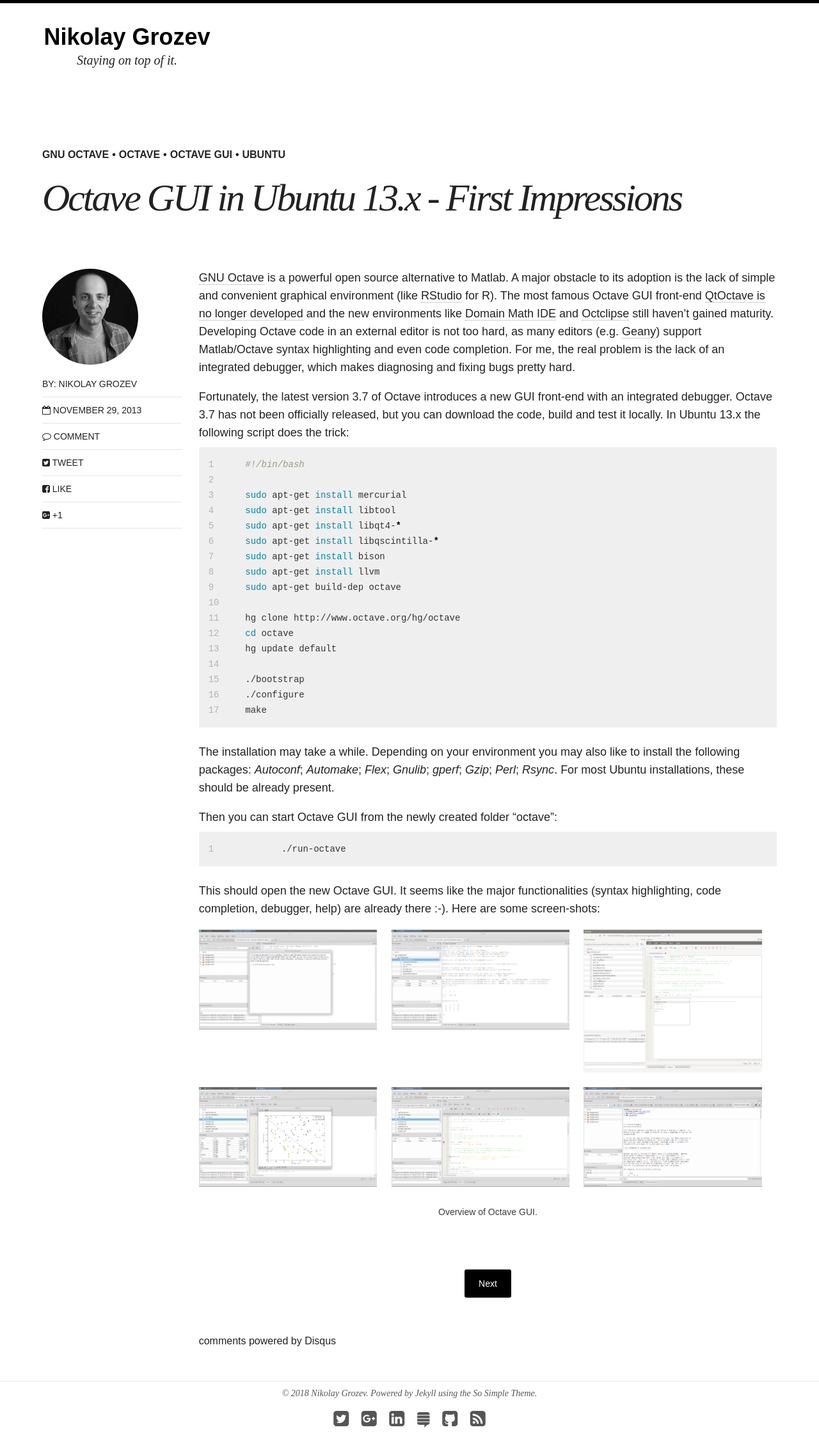
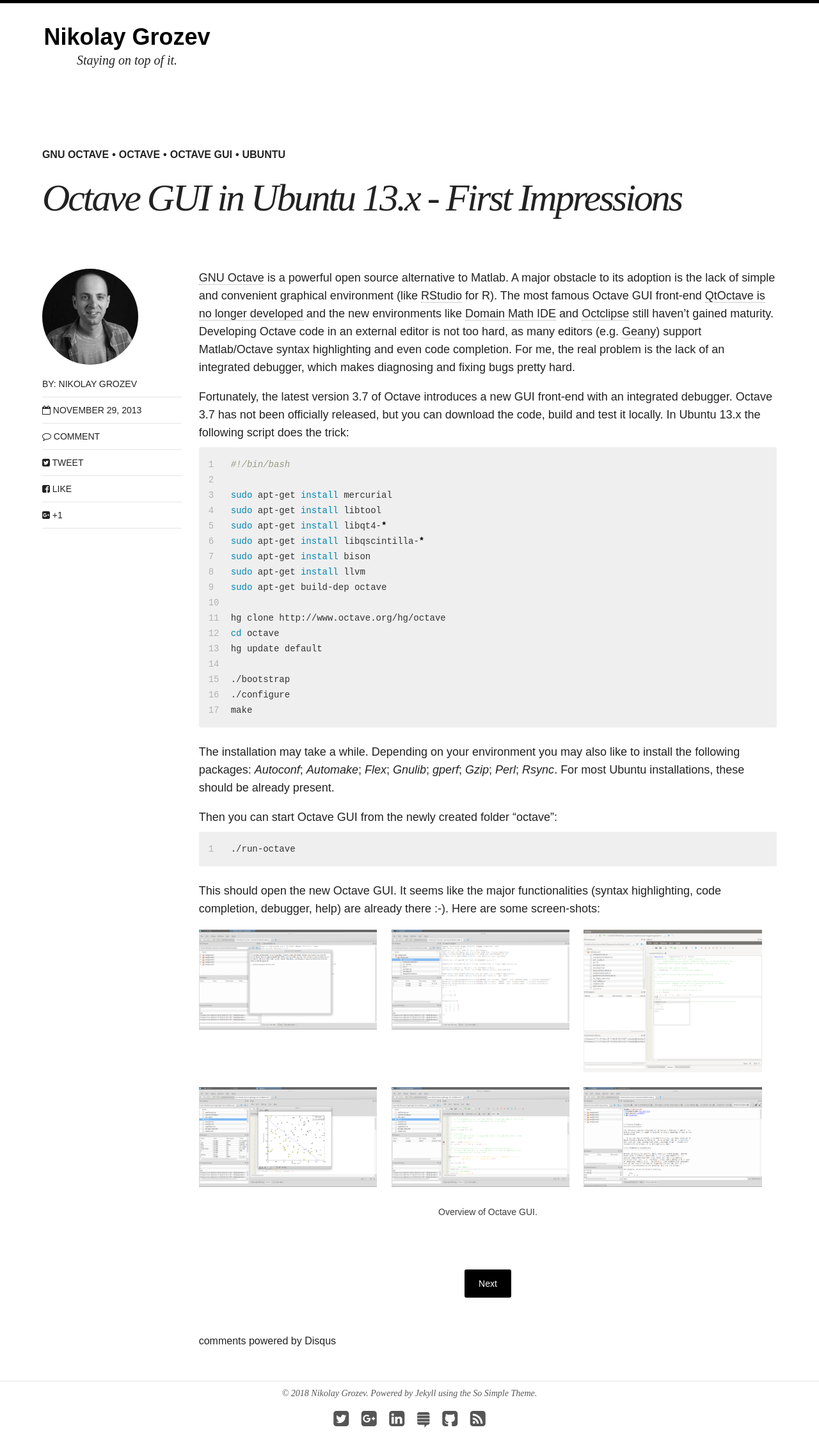
Before and after one commit to nikolayg/nikgrozev-website, a Jekyll site: the page built from _posts/blog/2013-11-29-octave-gui-in-ubuntu-13-x-first-impressions.md, in a window 1280 px wide. Shown: the whole page at 64% size. Built offline with Jekyll 4.4.1, drawn with Linux system fonts in a browser that asks for light colours; nearby versions of some CDN libraries; comment, search, counter and statistics services are not loaded.

Commit message:
Fixed styling of the line numbering for code snippets.

```diff
--- a/_sass/_syntax.scss
+++ b/_sass/_syntax.scss
@@ -22,6 +22,11 @@
 		padding: 1em;
 	}
 	.lineno { padding-right: 5px; color: lighten(#333332,50);}
+	tr {
+		td:first-child {
+			width: 2.5em;
+		}
+	}
 	.hll { background-color: #ffffcc }
 	.c { color: #999988; font-style: italic } /* Comment */
 	.err { color: #a61717; background-color: #e3d2d2 } /* Error */
```
